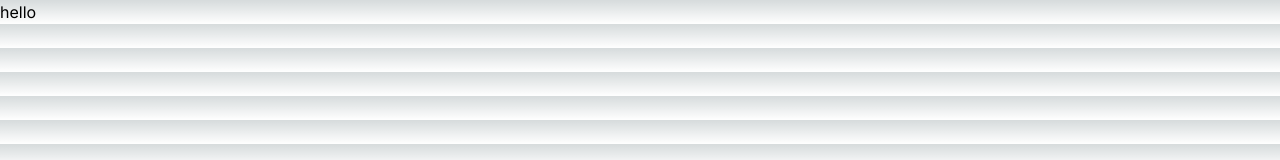
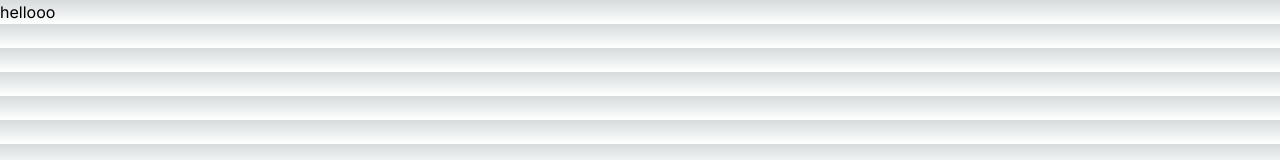
Before and after one commit to HARITJOSHI1/quiz-app, a Next.js app: page / in a window 1280 px wide. Shown: the top 160 px of the page. Built offline with nearby package versions, Linux system fonts and the light colour scheme.

Commit message:
rand commit

```diff
--- a/app/page.tsx
+++ b/app/page.tsx
@@ -2,7 +2,7 @@ import React from 'react'
 
 const page = () => {
   return (
-    <div>hello</div>
+    <div>hellooo</div>
   )
 }
 
```
